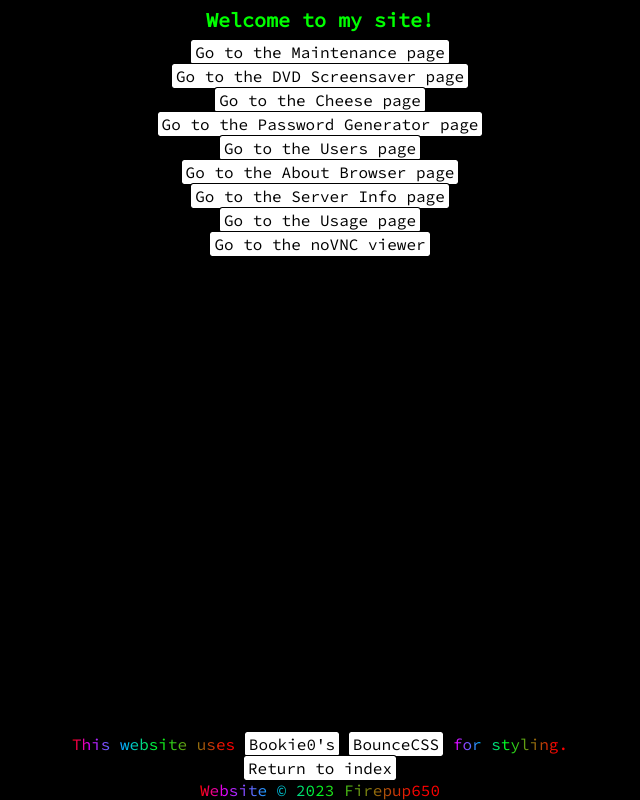
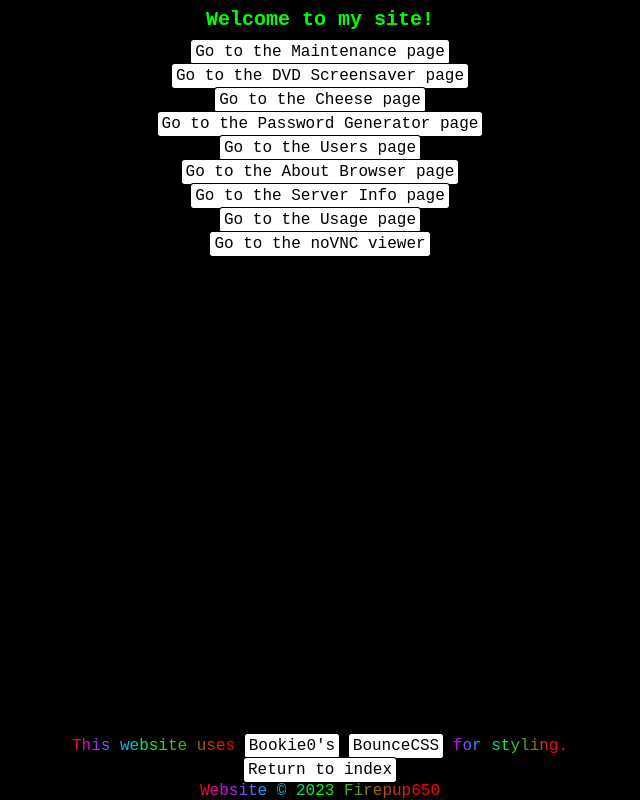
Before and after one commit to F1repup650/firepup-site, a website: page public/pages/index.html in a window 1280 px wide. Shown: the whole page, without its empty margins (320-960 px from the left). Drawn offline with Linux system fonts and the light colour scheme; files that its build step writes are made by us from their sources; files whose address does not match are found by name.

Commit message:
Remove Dependency on Google Fonts

```diff
--- a/public/styles/style.css
+++ b/public/styles/style.css
@@ -1,4 +1,12 @@
-@import url('https://fonts.googleapis.com/css2?family=Source+Code+Pro&display=swap');
+/* @import url('https://fonts.googleapis.com/css2?family=Source+Code+Pro&display=swap'); */
+
+@font-face {
+  font-family: 'Source Code Pro';
+  font-style: normal;
+  font-weight: 400;
+  src: url(/fonts/SourceCodePro.ttf) format('ttf');
+  unicode-range: U+0460-052F, U+1C80-1C88, U+20B4, U+2DE0-2DFF, U+A640-A69F, U+FE2E-FE2F;
+}
 
 html, body {
     height: 100%;
```
Also changed, not shown: public/fonts/SourceCodePro.ttf (added).
